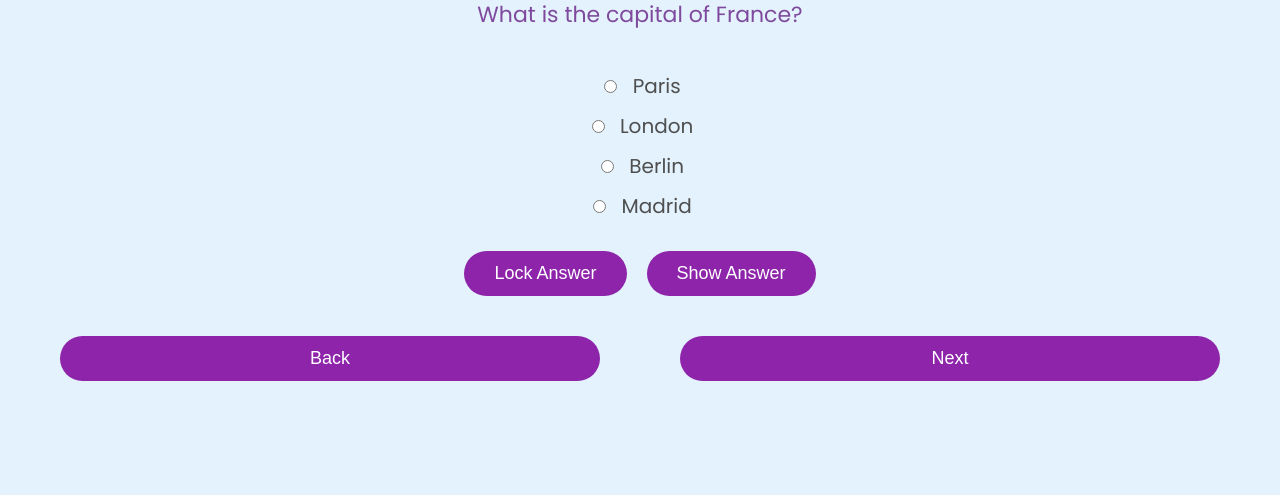
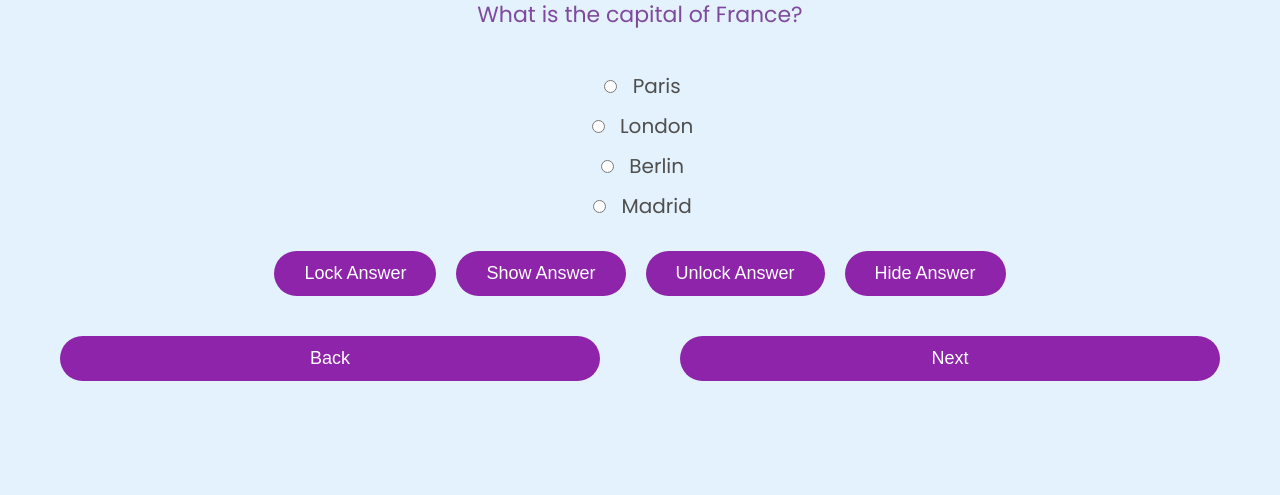
Before and after one commit to Arif1025/Placeholder, a Django app: template templates/question_template.html in a window 1280 px wide. Shown: the part 205-700 px from the top of the page. Run offline with Django 5.2, Linux system fonts and the light colour scheme; the template is opened without the code that fills it, so the values that code supplies are empty.

Commit message:
Added unlock answer and hide answer buttons

```diff
--- a/templates/question_template.html
+++ b/templates/question_template.html
@@ -135,6 +135,23 @@
             background-color: #9b4dca;
         }
 
+        /* Unlock/Hide Answer Buttons */
+        .answer-toggle-button {
+            background-color: #8e24aa;
+            color: white;
+            font-size: 18px;
+            padding: 12px 30px;
+            border: none;
+            border-radius: 50px;
+            cursor: pointer;
+            transition: background-color 0.3s ease;
+            margin: 0 10px;
+        }
+
+        .answer-toggle-button:hover {
+            background-color: #9b4dca; /* Lighter purple when hovered */
+        }
+
         /* Navigation Buttons */
         .navigation-buttons {
             display: flex;
@@ -191,6 +208,8 @@
         <section class="control-buttons">
             <button class="control-button">Lock Answer</button>
             <button class="control-button">Show Answer</button>
+            <button class="answer-toggle-button">Unlock Answer</button>
+            <button class="answer-toggle-button">Hide Answer</button>
         </section>
 
         <!-- Navigation Buttons -->
```
